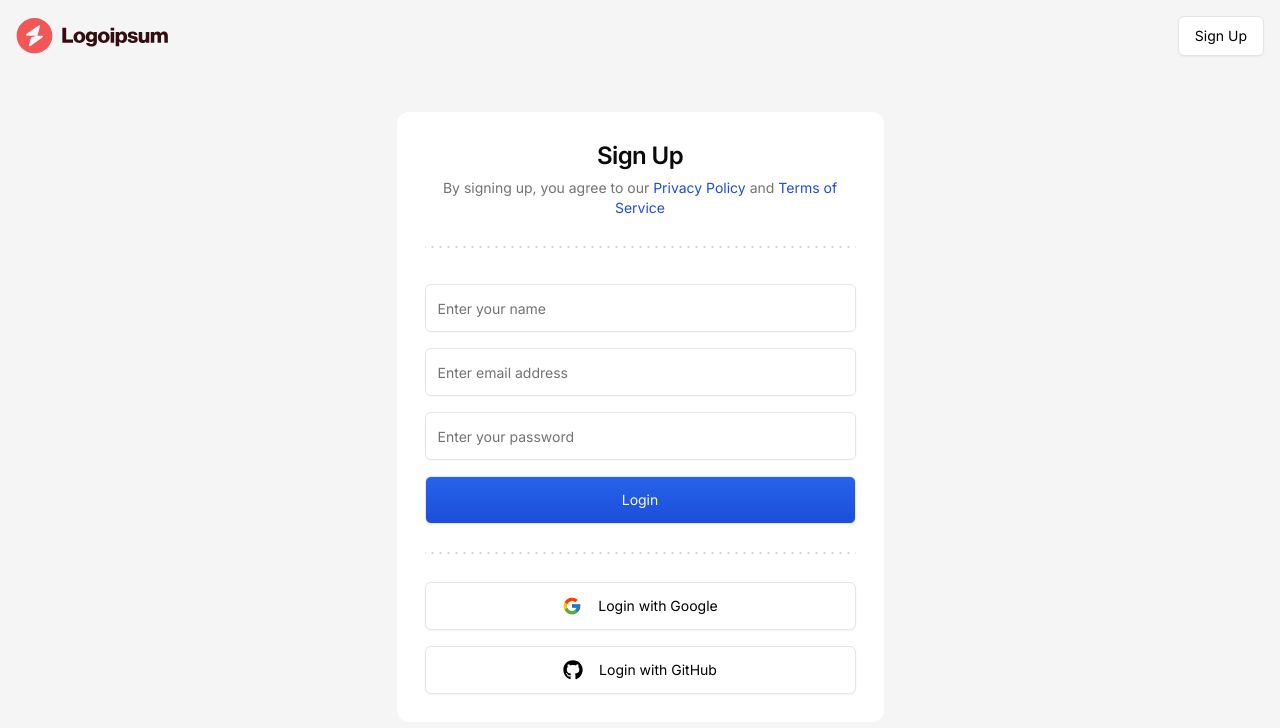
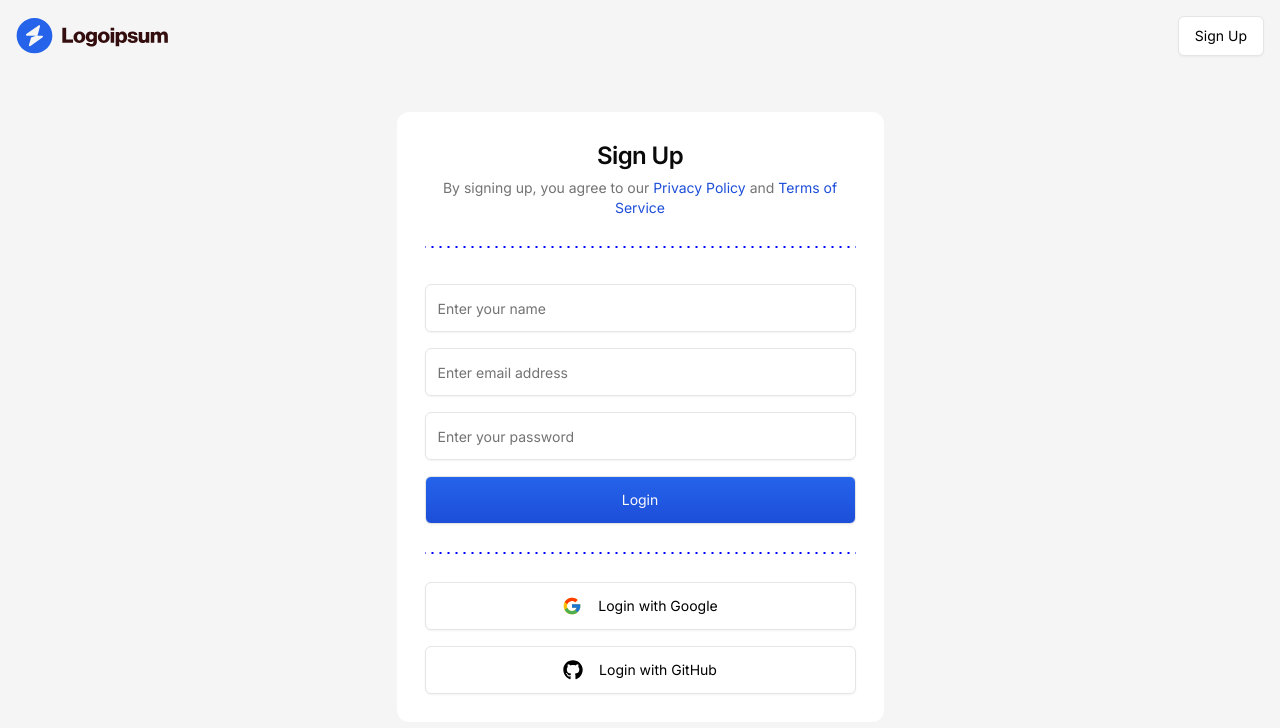
Before and after one commit to Kanishka2301/Jira-Clone, a Next.js app: page /sign-up in a window 1280 px wide. Shown: the top 728 px of the page. Built offline with nearby package versions, Linux system fonts and the light colour scheme.

Commit message:
initial commit

```diff
--- a/src/components/dotted-separator.tsx
+++ b/src/components/dotted-separator.tsx
@@ -8,9 +8,10 @@ interface DottedSeparatorProps {
   gapSize?: string;
   direction?: "horizontal" | "vertical";
 }
+
 export const DottedSeparator = ({
   className,
-  color = "#d4d4d8",
+  color = "#0000FF",
   height = "2px",
   dotSize = "2px",
   gapSize = "6px",
@@ -32,7 +33,7 @@ export const DottedSeparator = ({
         style={{
           width: isHorizontal ? "100%" : height,
           height: isHorizontal ? height : "100%",
-          backgroundImage: `radial-gradient(circle,${color} 25%, transparent 25%)`,
+          backgroundImage: `radial-gradient(circle, ${color} 25%, transparent 25%)`,
           backgroundSize: isHorizontal
             ? `${parseInt(dotSize) + parseInt(gapSize)}px ${height}`
             : `${height} ${parseInt(dotSize) + parseInt(gapSize)}px`,
```
Also changed, not shown: public/logo.svg.
